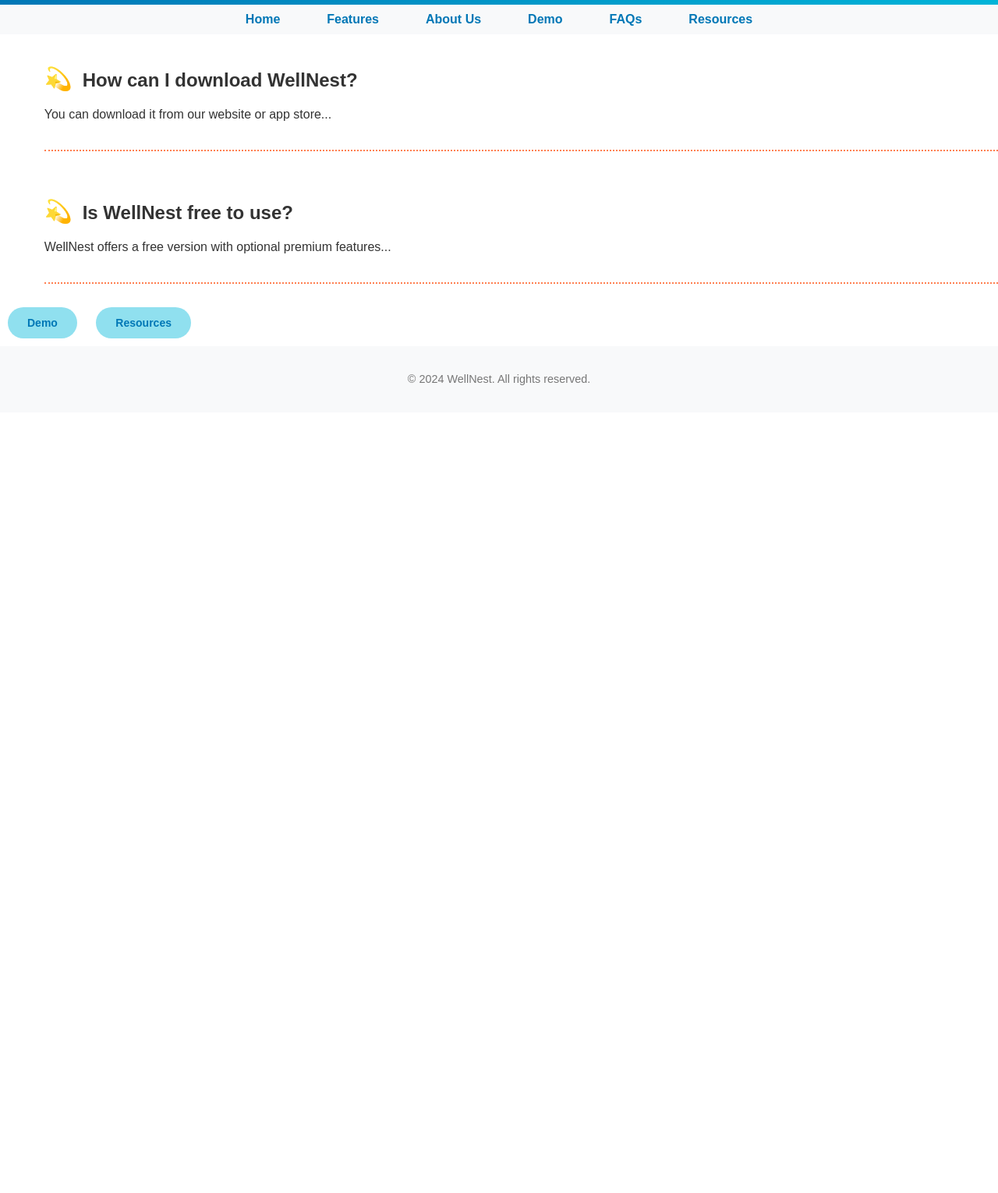
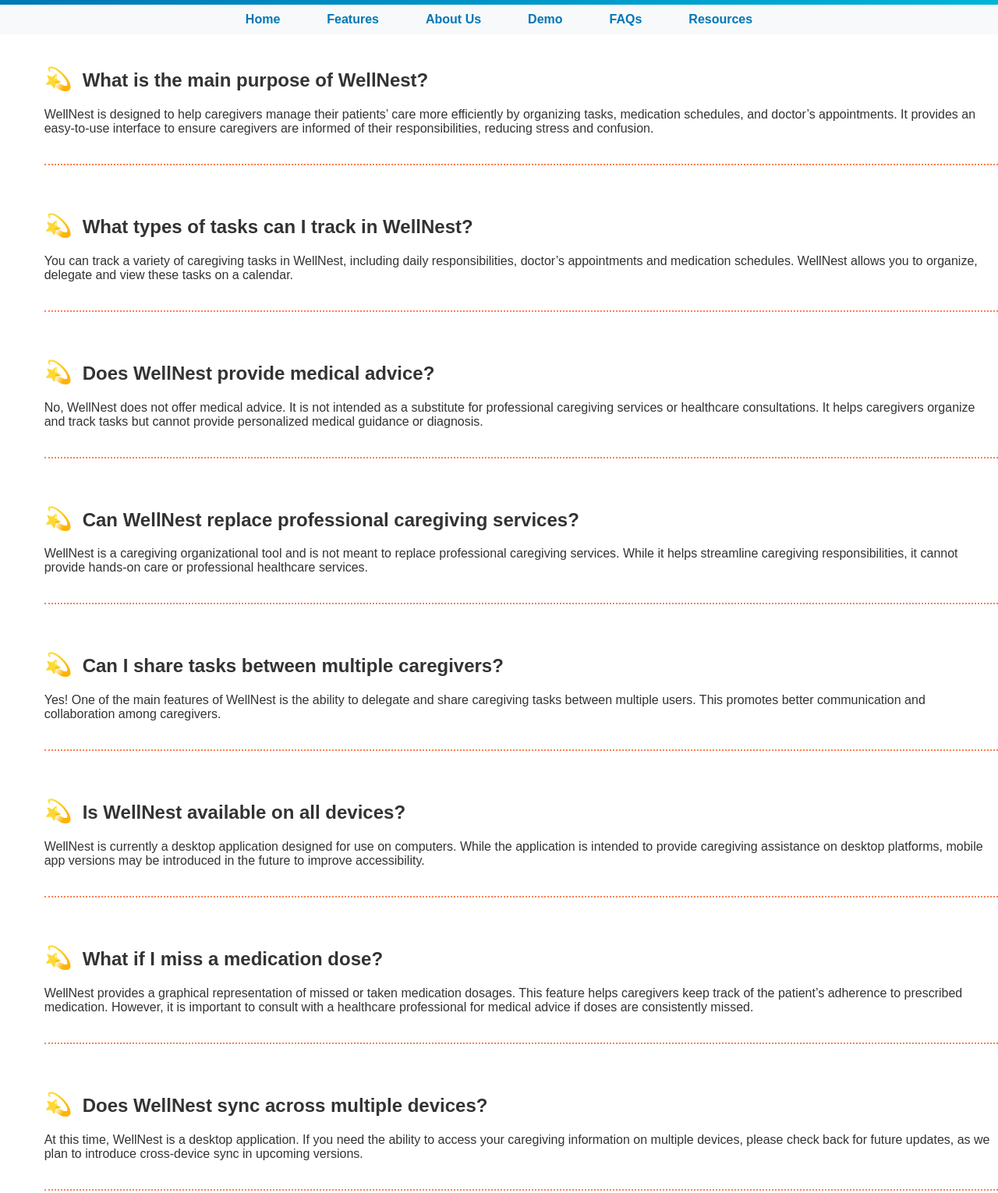
Before and after one commit to KellyD-Singh/WellNestWebsite, a plain HTML site: page faq.html in a window 1280 px wide. Shown: the part 200-1730 px from the top of the page at 78% size. Before the commit the page ends 800 px from the top, so only its background shows below. Drawn offline with Linux system fonts and the light colour scheme.

Commit message:
Update faq.html

```diff
--- a/faq.html
+++ b/faq.html
@@ -26,13 +26,45 @@
         </nav>
     </header>
     <main>
+        <!-- FAQ Entries -->
         <section>
-            <h2>How can I download WellNest?</h2>
-            <p>You can download it from our website or app store...</p>
+            <h2>What is the main purpose of WellNest?</h2>
+            <p>WellNest is designed to help caregivers manage their patients’ care more efficiently by organizing tasks, medication schedules, and doctor’s appointments. It provides an easy-to-use interface to ensure caregivers are informed of their responsibilities, reducing stress and confusion.</p>
         </section>
+
         <section>
-            <h2>Is WellNest free to use?</h2>
-            <p>WellNest offers a free version with optional premium features...</p>
+            <h2>What types of tasks can I track in WellNest?</h2>
+            <p>You can track a variety of caregiving tasks in WellNest, including daily responsibilities, doctor’s appointments and medication schedules. WellNest allows you to organize, delegate and view these tasks on a calendar.</p>
+        </section>
+
+        <section>
+            <h2>Does WellNest provide medical advice?</h2>
+            <p>No, WellNest does not offer medical advice. It is not intended as a substitute for professional caregiving services or healthcare consultations. It helps caregivers organize and track tasks but cannot provide personalized medical guidance or diagnosis.</p>
+        </section>
+
+        <section>
+            <h2>Can WellNest replace professional caregiving services?</h2>
+            <p>WellNest is a caregiving organizational tool and is not meant to replace professional caregiving services. While it helps streamline caregiving responsibilities, it cannot provide hands-on care or professional healthcare services.</p>
+        </section>
+
+        <section>
+            <h2>Can I share tasks between multiple caregivers?</h2>
+            <p>Yes! One of the main features of WellNest is the ability to delegate and share caregiving tasks between multiple users. This promotes better communication and collaboration among caregivers.</p>
+        </section>
+
+        <section>
+            <h2>Is WellNest available on all devices?</h2>
+            <p>WellNest is currently a desktop application designed for use on computers. While the application is intended to provide caregiving assistance on desktop platforms, mobile app versions may be introduced in the future to improve accessibility.</p>
+        </section>
+
+        <section>
+            <h2>What if I miss a medication dose?</h2>
+            <p>WellNest provides a graphical representation of missed or taken medication dosages. This feature helps caregivers keep track of the patient’s adherence to prescribed medication. However, it is important to consult with a healthcare professional for medical advice if doses are consistently missed.</p>
+        </section>
+
+        <section>
+            <h2>Does WellNest sync across multiple devices?</h2>
+            <p>At this time, WellNest is a desktop application. If you need the ability to access your caregiving information on multiple devices, please check back for future updates, as we plan to introduce cross-device sync in upcoming versions.</p>
         </section>
 
         <!-- Navigation buttons for other pages -->
```
